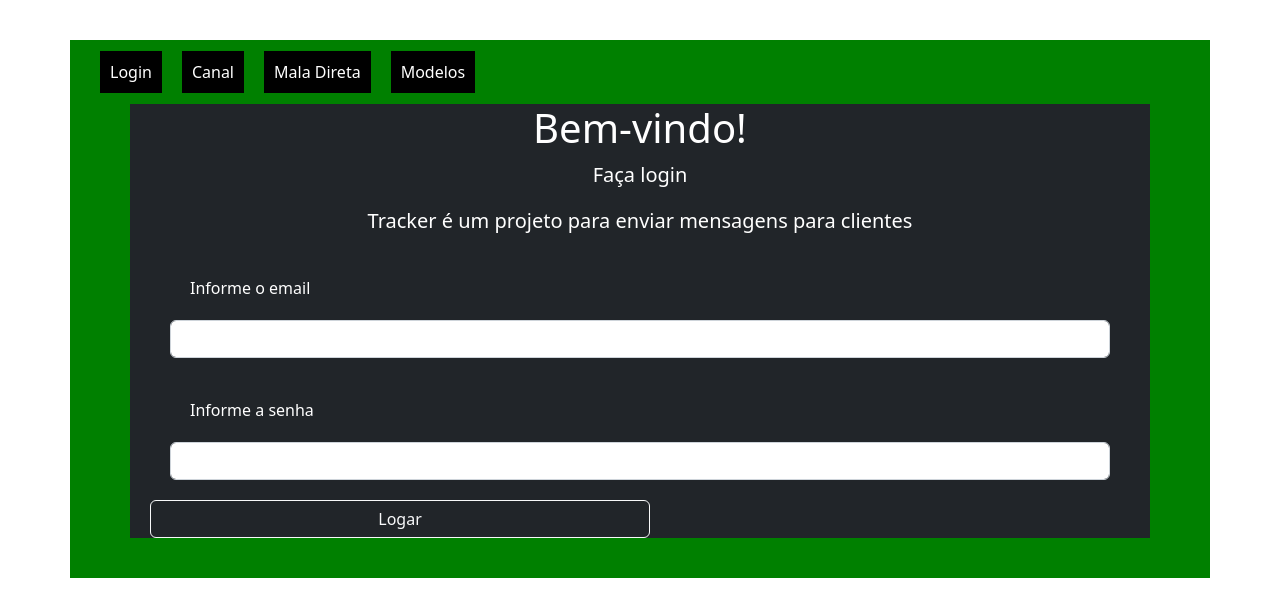
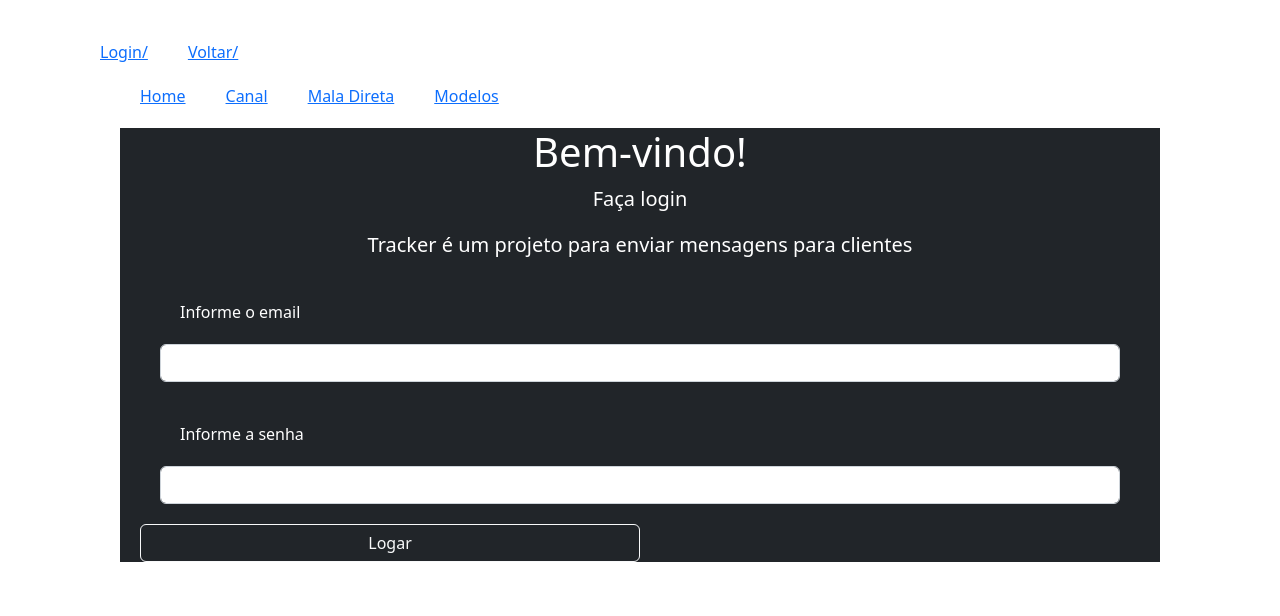
Before and after one commit to Tracker-Message/front-end, a Vue app in the folder tracker/: page /Home in a window 1280 px wide. Shown: the top 616 px of the page. Built offline with nearby package versions, Linux system fonts and the light colour scheme; the HTML template or start-up script is replaced by a standard one.

Commit message:
Falta o menu e corrigir as rotas

```diff
--- a/tracker/src/App.vue
+++ b/tracker/src/App.vue
@@ -12,14 +12,14 @@ import { RouterLink, RouterView} from 'vue-router'
 <nav>
 
 
-  <RouterLink to="./Home">Login</RouterLink>
-
-  <RouterLink to="./Canal">Canal</RouterLink>
+  <RouterLink to="./Home">Login/</RouterLink>
+     <RouterLink to="./">Voltar/</RouterLink>
+ <!--<RouterLink to="./Canal">Canal</RouterLink>
 
   <RouterLink to="./MalaDireta">Mala Direta</RouterLink>
 
   <RouterLink to="./Modelo">Modelos</RouterLink>
-
+-->
   <RouterView/>
 
 </nav>
@@ -34,7 +34,8 @@ import { RouterLink, RouterView} from 'vue-router'
 
 <style>
 nav{
-background: green;
+  /*
+  background: green;
 padding: 20px;
 margin: 10px;
 }
@@ -51,5 +52,7 @@ a:hover{
 background: orange;
 padding: 10px;
 }
+  */
+}
 
 </style>
--- /dev/null
+++ b/tracker/src/navbar/navbar.vue
@@ -0,0 +1,18 @@
+
+<script setup>
+import { RouterLink, RouterView} from 'vue-router';
+
+</script>
+<template>
+<div>
+ <RouterLink to="./">Home</RouterLink>
+
+  <RouterLink to="./Canal">Canal</RouterLink>
+
+  <RouterLink to="./MalaDireta">Mala Direta</RouterLink>
+
+  <RouterLink to="./Modelo">Modelos</RouterLink>
+  <RouterView/>
+
+  </div>
+</template>
--- a/tracker/src/views/Home.vue
+++ b/tracker/src/views/Home.vue
@@ -1,6 +1,7 @@
 
 <template>
   <main>
+    <navbar/>
     <div class="bg-dark" >
    <h1>Bem-vindo!</h1>
    <p>Faça login </p>
@@ -19,6 +20,8 @@
 <Button
  criarModelo="Logar"
 />
+
+
  </div>
  </main>
 
@@ -28,12 +31,13 @@
 //import TheWelcome from '@/components/TheWelcome.vue'
 import Input from '../components/input/Input.vue';
 import Button from '../components/button/Button.vue';
-
+import navbar from '../navbar/navbar.vue'
 export default{
   name: 'Login',
   components: {
     Input,
-    Button
+    Button,
+    navbar
   }
 }
 </script>
```
